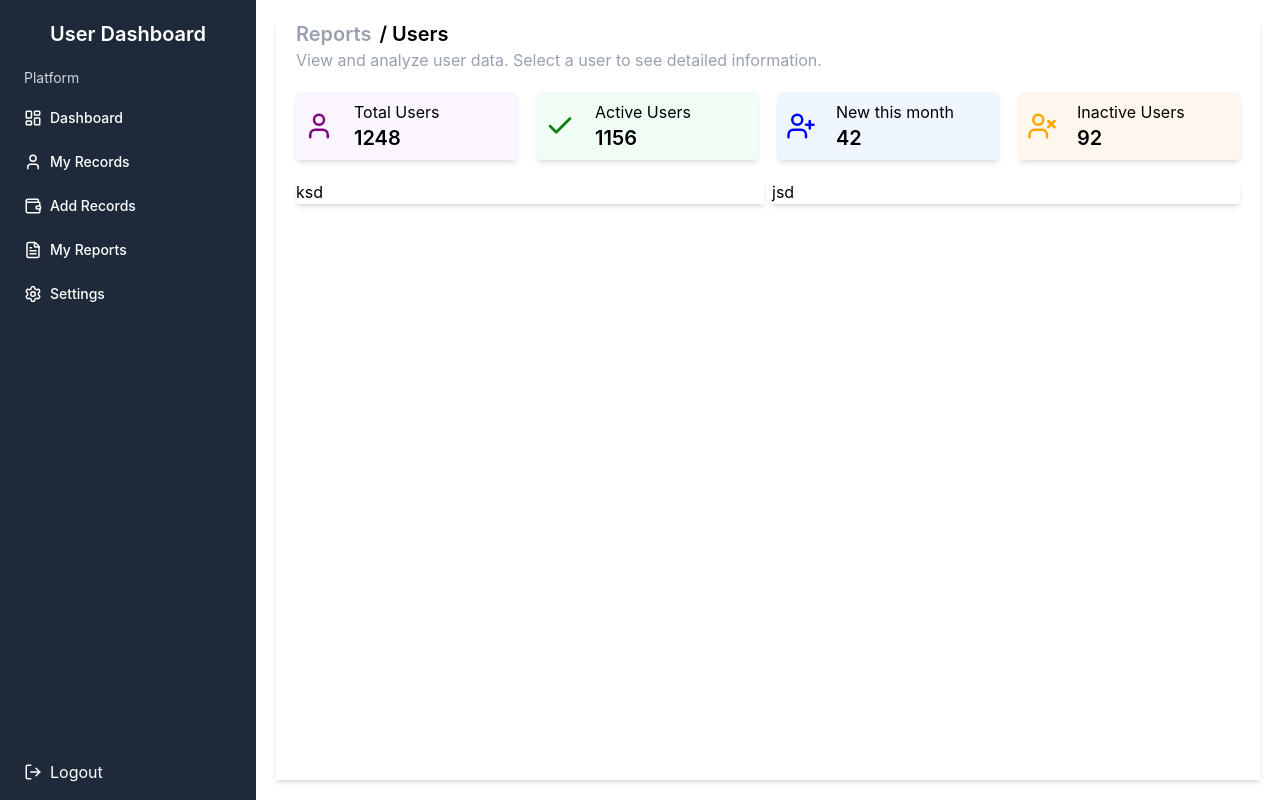
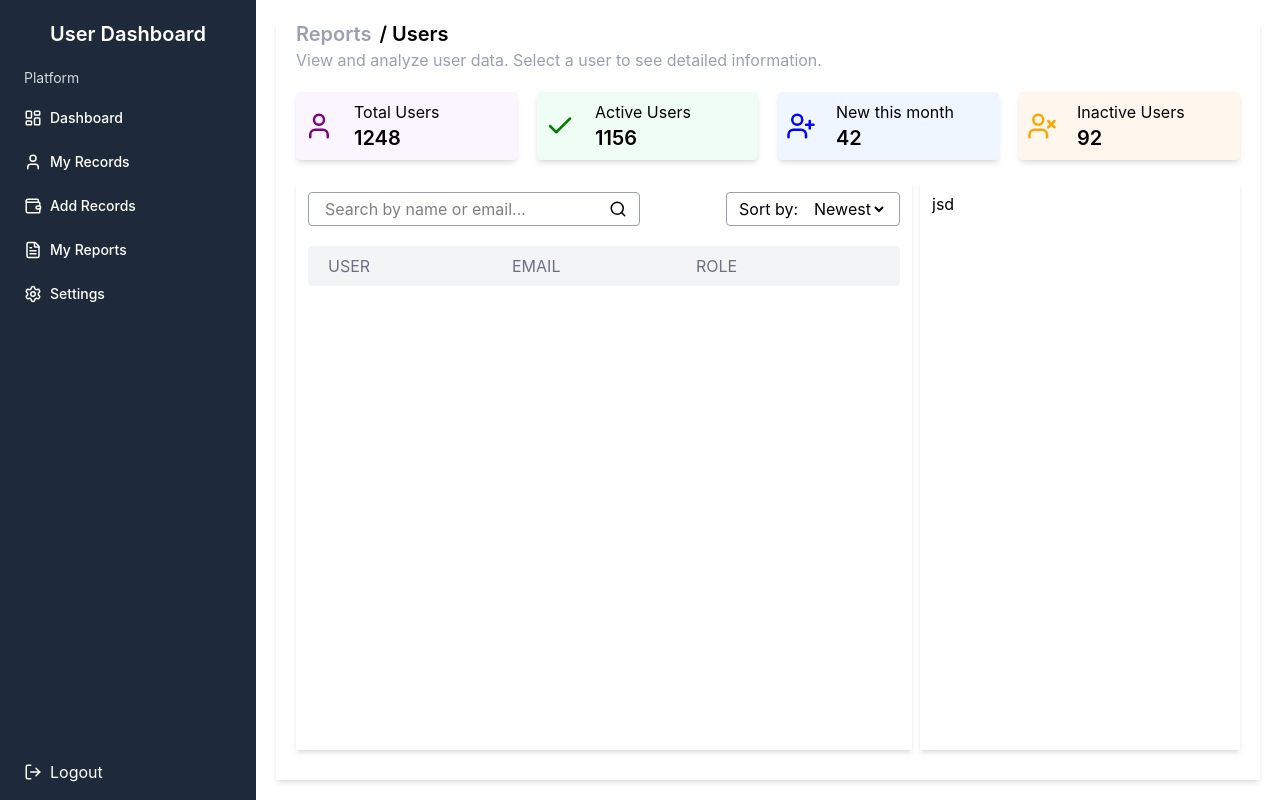
Before and after one commit to IamFJ03/Admin-panel, a React app in the folder frontend/: page /admin/reports in a window 1280 px wide. Built offline with nearby package versions, Linux system fonts and the light colour scheme; the HTML template or start-up script is replaced by a standard one.

Commit message:
Reports Page

```diff
--- a/frontend/src/pages/admin/Reports.jsx
+++ b/frontend/src/pages/admin/Reports.jsx
@@ -1,6 +1,6 @@
 import React from 'react'
 import Sidebar from '../../components/sidebar';
-import { User, Check, UserX, UserPlus, Menu } from 'lucide-react';
+import { User, Check, UserX, UserPlus, Menu, Search } from 'lucide-react';
 import UserInfo from '../../components/UserInfo';
 export default function Reports() {
   return (
@@ -10,9 +10,30 @@ export default function Reports() {
         <span className='text-xl ml-5 font-semibold text-gray-400'>Reports</span><span className='text-xl ml-2 font-semibold'>/ Users</span>
         <p className='ml-5 text-gray-400'>View and analyze user data. Select a user to see detailed information.</p>
         <UserInfo />
-        <div className='grid grid-cols-2 gap-2 m-5'>
-          <div className='shadow-md flex-1'>ksd</div>
-          <div className='shadow-md flex-1'>jsd</div>
+        <div className=' gap-2 flex m-5 h-9/12'>
+          <div className='shadow-md p-3 flex-2'>
+            <div className='flex items-center justify-between '>
+              <div className='flex items-center border border-gray-400 rounded px-3'>
+                <input type='text' placeholder='Search by name or email...' className='w-72 p-1 outline-none rounded' />
+                <Search size={18} className='cursor-pointer' />
+              </div>
+              <div className='flex items-center gap-3 border px-3 py-1 border-gray-400 rounded'>
+                <p>Sort by:</p>
+                <select className='border-none'>
+                  <option value="">Newest</option>
+                  <option value="">Oldest</option>
+                </select>
+              </div>
+            </div>
+            <div>
+              <ul className='grid grid-cols-3 px-5 py-2 text-gray-500 bg-gray-100 my-5 rounded'>
+              <li>USER</li>
+              <li>EMAIL</li>
+              <li>ROLE</li>
+            </ul>
+            </div>
+          </div>
+          <div className='shadow-md p-3 flex-1'>jsd</div>
         </div>
       </div>
     </div>
```
